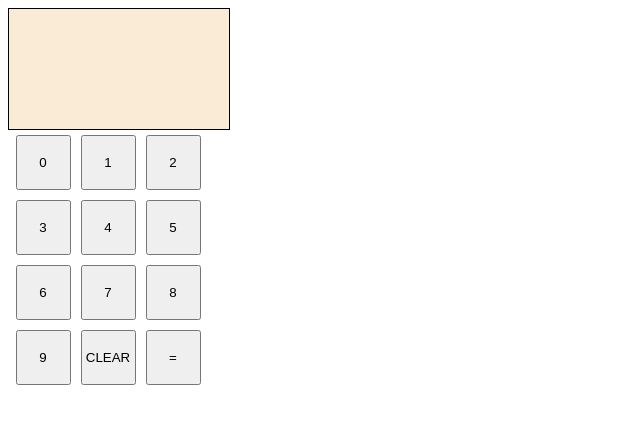
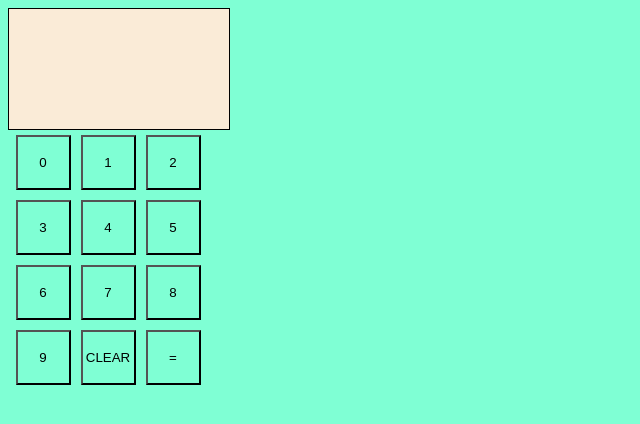
Before and after one commit to wszy5/calculator, a Vue app: page / in a window 1280 px wide. Shown: the top 424 px of the page, without its empty margins (0-640 px from the left). Built offline with nearby package versions, Linux system fonts and the light colour scheme.

Commit message:
changed color of background

```diff
--- a/src/App.vue
+++ b/src/App.vue
@@ -43,7 +43,9 @@ export default {
 </script>
 
 <style>
-
+*{
+  background-color: aquamarine;
+}
 #result{
   width: 200px;
   height: 100px;
```
